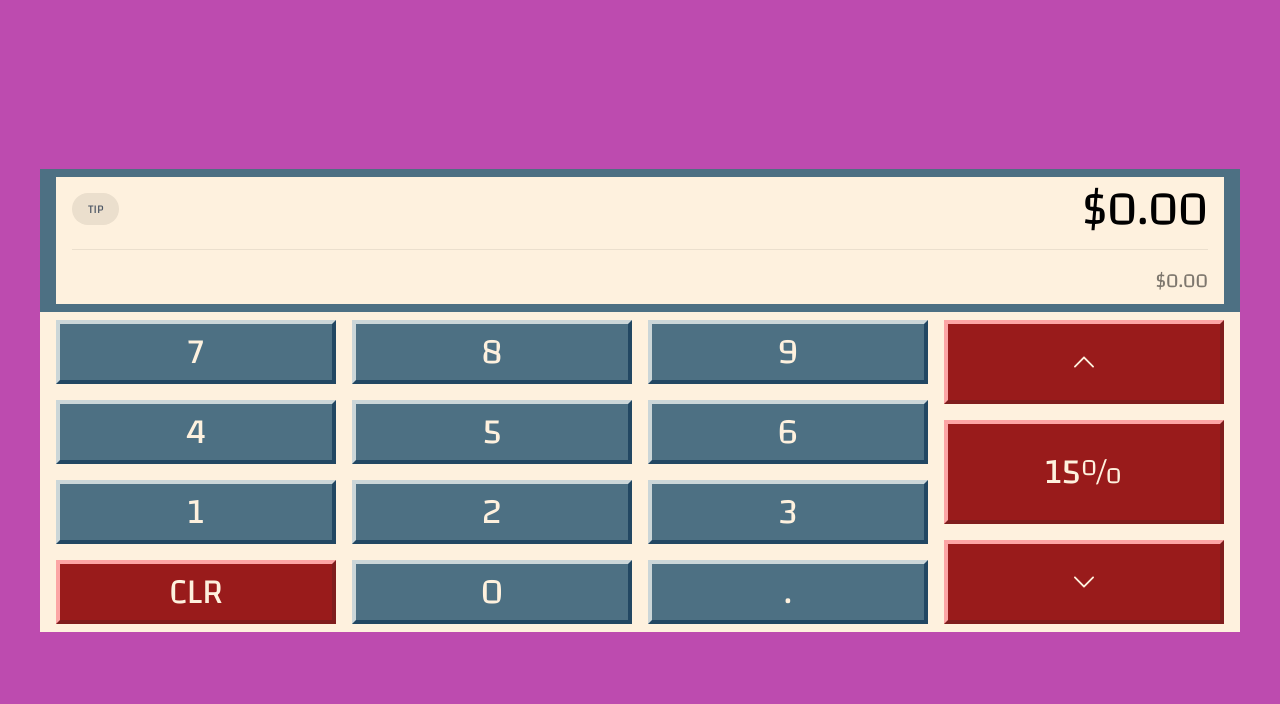
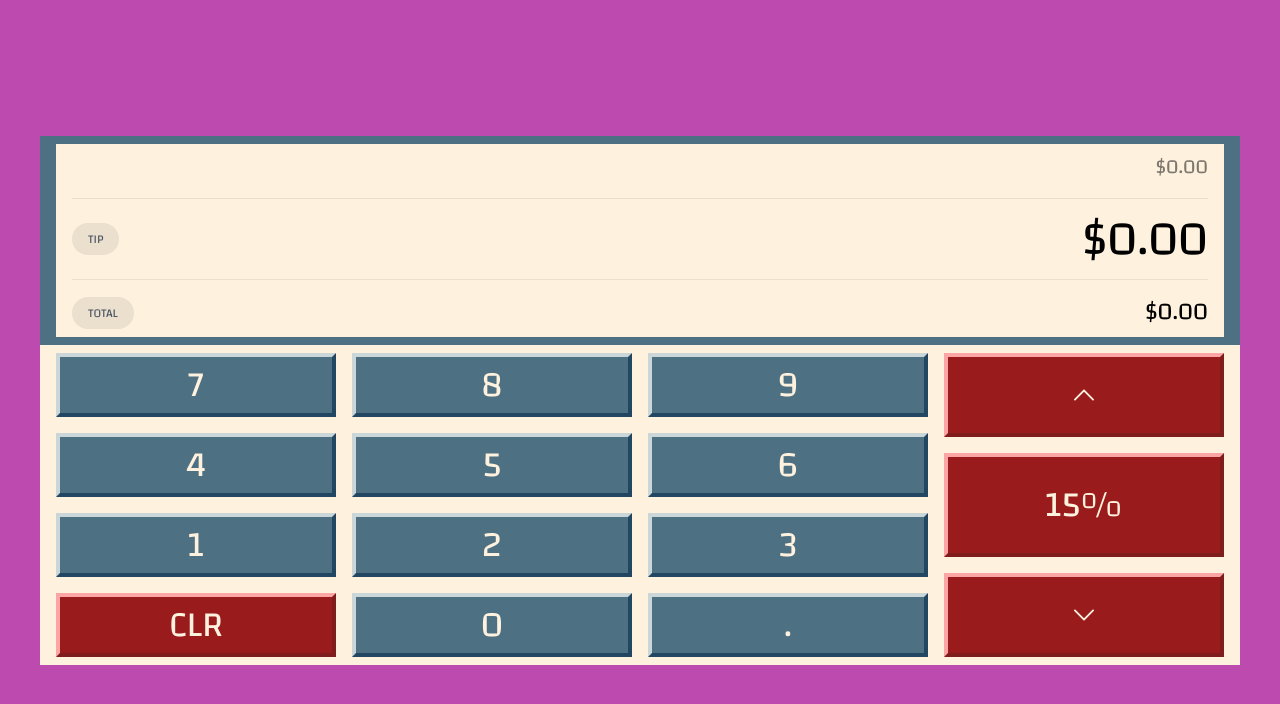
Before and after one commit to jonshipman/tip-calculator, a SvelteKit app: page / in a window 1280 px wide. Shown: the top 704 px of the page. Built offline with nearby package versions, Linux system fonts and the light colour scheme.

Commit message:
display tip + entered amount

```diff
--- a/src/routes/+page.svelte
+++ b/src/routes/+page.svelte
@@ -5,9 +5,11 @@
 
 	let percentage = '15';
 	$: numPercentage = parseInt(percentage);
-	$: numSub = $CalculatorStore ? parseFloat($CalculatorStore) : 0;
-	$: displayTotal = formatCurrency(numSub);
-	$: rightPercentage = formatCurrency(numSub * (numPercentage / 100));
+	$: numEnteredAmount = $CalculatorStore ? parseFloat($CalculatorStore) : 0;
+	$: formattedEnteredAmount = formatCurrency(numEnteredAmount);
+	$: tip = numEnteredAmount * (numPercentage / 100);
+	$: fomattedTip = formatCurrency(tip);
+	$: total = formatCurrency(numEnteredAmount + tip);
 
 	function handleNumbers(event: Event & { detail: string }) {
 		const value = event.detail;
@@ -36,13 +38,21 @@
 
 <div class="{getBorder()} overflow-hidden bg-tan">
 	<Display>
-		<div class="pb-4 border-b border-tan-800 mb-4 flex items-center">
+		<div class="opacity-50">{formattedEnteredAmount}</div>
+		<div class="py-4 border-t border-b border-tan-800 my-4 flex items-center">
 			<div class="grow text-left">
 				<div class="inline-block rounded-full bg-tan-800 text-gray-600 text-xs px-4 py-2">TIP</div>
 			</div>
-			<div class="text-5xl">{rightPercentage}</div>
+			<div class="text-5xl">{fomattedTip}</div>
 		</div>
-		<div class="opacity-50">{displayTotal}</div>
+		<div class="flex items-center">
+			<div class="grow text-left">
+				<div class="inline-block rounded-full bg-tan-800 text-gray-600 text-xs px-4 py-2">
+					TOTAL
+				</div>
+			</div>
+			<div class="text-2xl">{total}</div>
+		</div>
 	</Display>
 
 	<Body>
```
